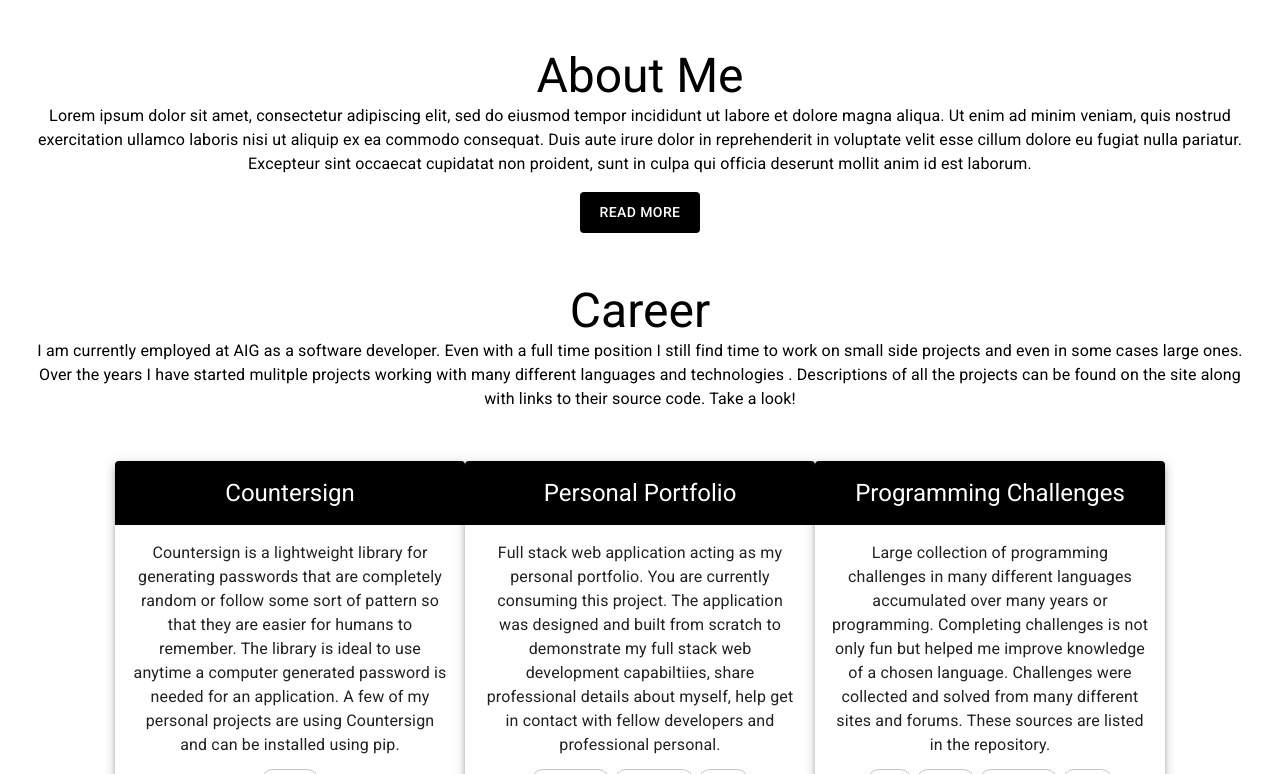
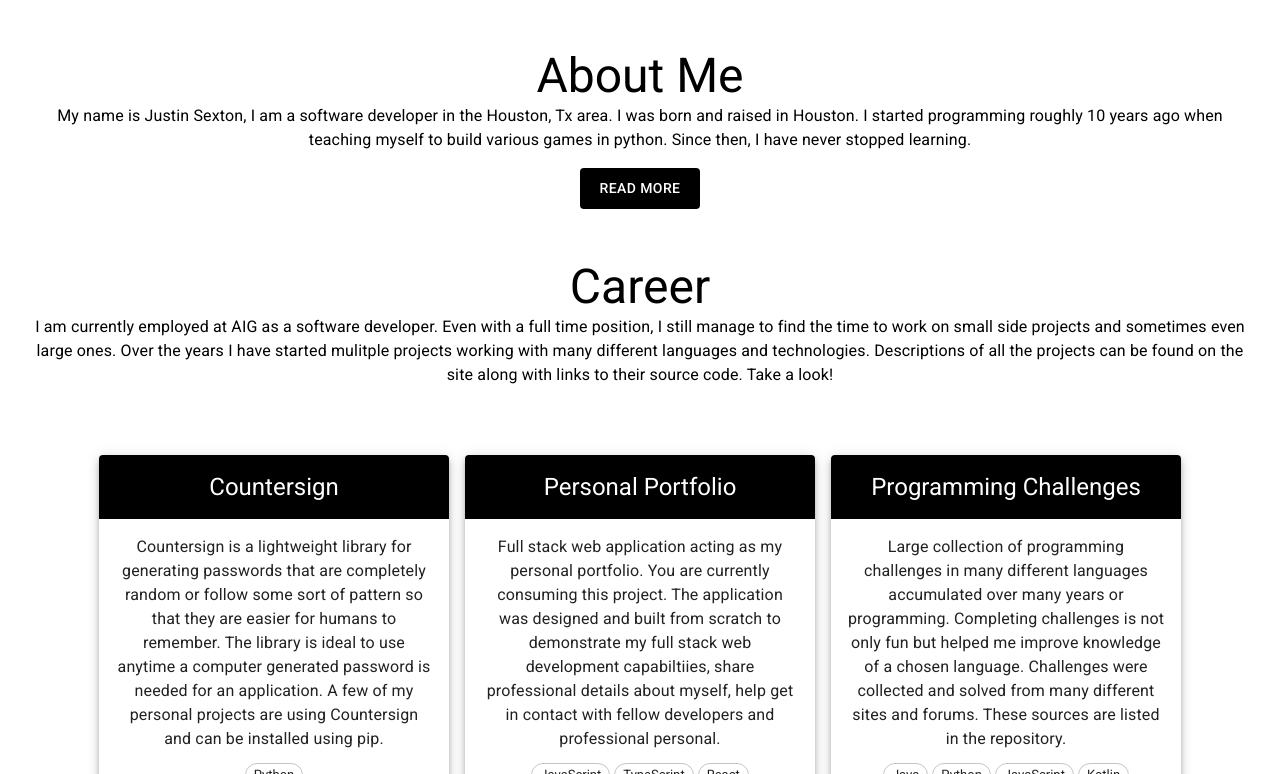
Before and after one commit to jsexton-portfolio/portfolio-website, a React (Create React App) app: page / in a window 1280 px wide. Shown: the part 866-1640 px from the top of the page. Built offline with nearby package versions, Linux system fonts and the light colour scheme.

Commit message:
Added extent of content to page. Fixed issue not allowing project summary cards to be spaced apart.

```diff
--- a/src/components/Home/Home.js
+++ b/src/components/Home/Home.js
@@ -66,13 +66,10 @@ export const Home = (props) => {
       <Container className={classes.container}>
         <Typography variant="h3">About Me</Typography>
         <Typography paragraph>
-          Lorem ipsum dolor sit amet, consectetur adipiscing elit, sed do
-          eiusmod tempor incididunt ut labore et dolore magna aliqua. Ut enim ad
-          minim veniam, quis nostrud exercitation ullamco laboris nisi ut
-          aliquip ex ea commodo consequat. Duis aute irure dolor in
-          reprehenderit in voluptate velit esse cillum dolore eu fugiat nulla
-          pariatur. Excepteur sint occaecat cupidatat non proident, sunt in
-          culpa qui officia deserunt mollit anim id est laborum.
+          My name is Justin Sexton, I am a software developer in the Houston, Tx
+          area. I was born and raised in Houston. I started programming roughly
+          10 years ago when teaching myself to build various games in python.
+          Since then, I have never stopped learning.
         </Typography>
         <Link to="/about" className={classes.link}>
           <PortfolioButton>Read More</PortfolioButton>
@@ -83,26 +80,21 @@ export const Home = (props) => {
         <Typography variant="h3">Career</Typography>
         <Typography paragraph>
           I am currently employed at AIG as a software developer. Even with a
-          full time position I still find time to work on small side projects
-          and even in some cases large ones. Over the years I have started
-          mulitple projects working with many different languages and
-          technologies . Descriptions of all the projects can be found on the
+          full time position, I still manage to find the time to work on small
+          side projects and sometimes even large ones. Over the years I have
+          started mulitple projects working with many different languages and
+          technologies. Descriptions of all the projects can be found on the
           site along with links to their source code. Take a look!
         </Typography>
 
-        {/*
-        Something wrong is going on here. On smaller mobile devices something seems to be overflowing out of its container.
-        Trello Ticket: https://trello.com/c/MTlgomeU
-        Material UI: https://material-ui.com/components/grid/#limitations
-        */}
         <Grid
           container
-          spacing={0}
+          spacing={2}
           justify="center"
           className={classes.projectGrid}
         >
           {projects.map((card) => (
-            <>
+            <Grid key={card.title} item style={{ display: 'flex' }}>
               <ProjectSummaryCard
                 title={card.title}
                 description={card.description}
@@ -110,7 +102,7 @@ export const Home = (props) => {
                 projectLink={card.projectLink}
                 elevation={5}
               />
-            </>
+            </Grid>
           ))}
         </Grid>
       </Container>
--- a/src/components/Home/style.js
+++ b/src/components/Home/style.js
@@ -26,6 +26,7 @@ export const useStyles = makeStyles((theme) => ({
     textDecoration: 'none'
   },
   projectGrid: {
-    marginTop: 50
+    marginTop: 50,
+    padding: 10
   }
 }))
```
